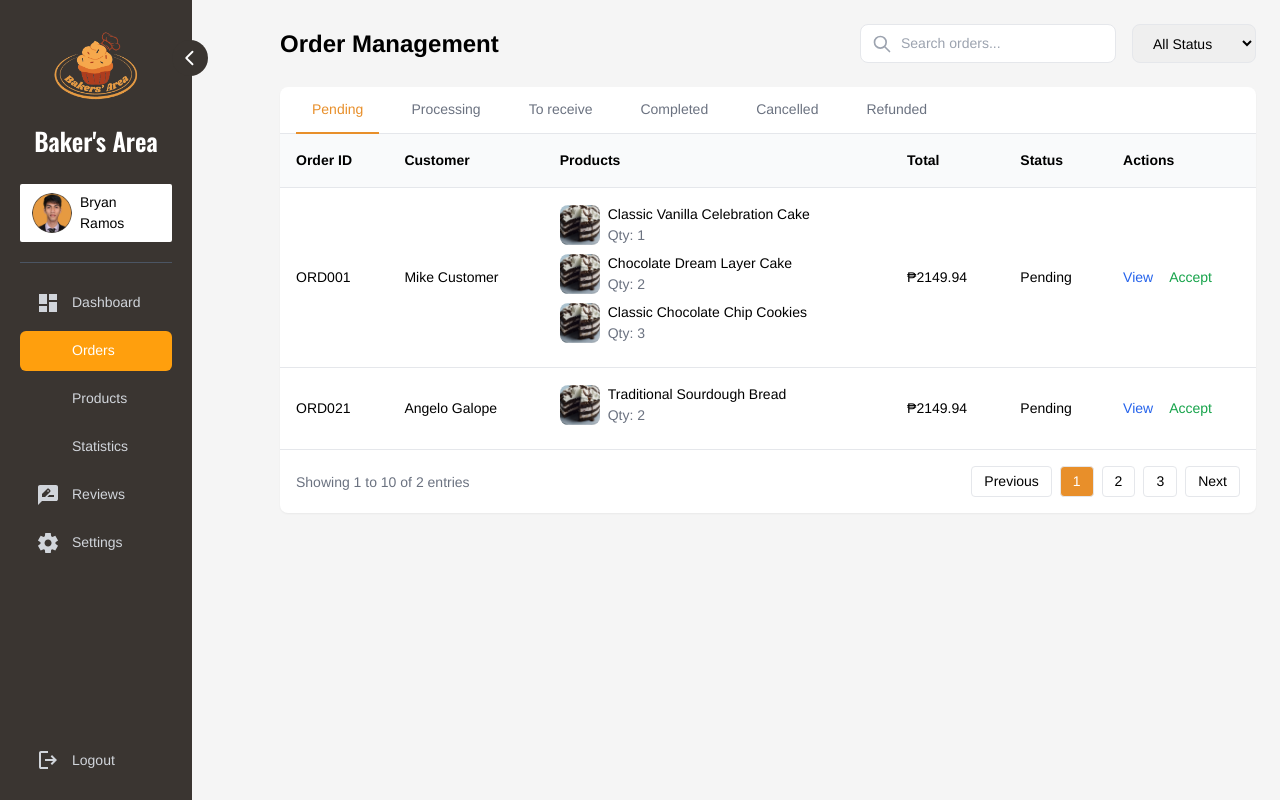
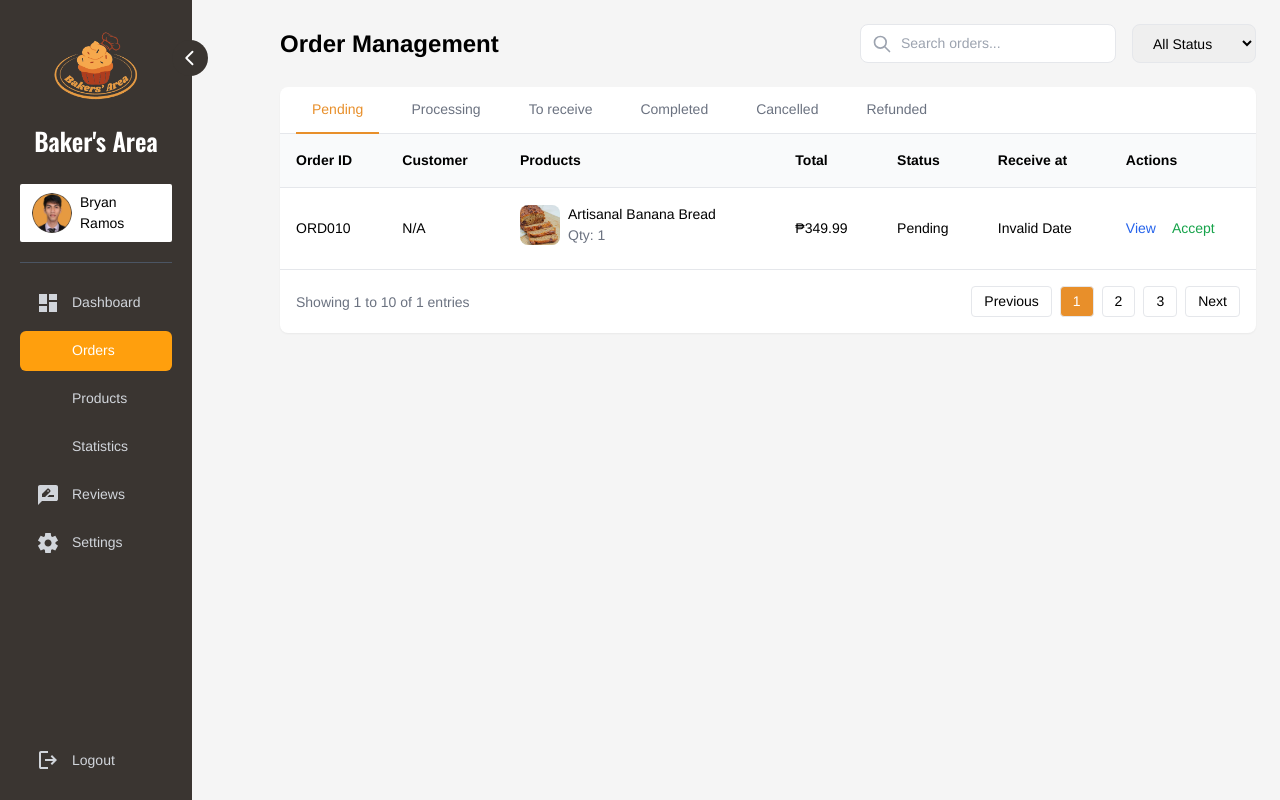
Before and after one commit to BryanIanRamos/Cake-Area, a React (Vite) app: page /dashboard/orders in a window 1280 px wide. Built offline with nearby package versions, Linux system fonts and the light colour scheme; data requests are answered from the project's data file; some icons are missing.

Commit message:
Partial use data in order page

```diff
--- a/src/components/baker/ProductModal.jsx
+++ b/src/components/baker/ProductModal.jsx
@@ -23,7 +23,7 @@ const ProductModal = ({ isOpen, onClose, order }) => {
           </div>
           <div>
             <p className="text-sm text-gray-600">Customer Name</p>
-            <p className="font-medium">{order.customer_name}</p>
+            <p className="font-medium">{order.placedAddress.fullName}</p>
           </div>
           <div>
             <p className="text-sm text-gray-600">Status</p>
@@ -33,15 +33,27 @@ const ProductModal = ({ isOpen, onClose, order }) => {
             <p className="text-sm text-gray-600">Order Date</p>
             <p className="font-medium">{new Date(order.created_at).toLocaleDateString()}</p>
           </div>
+          <div>
+            <p className="text-sm text-gray-600">Receive Date</p>
+            <p className="font-medium">{new Date(order.receiveDate).toLocaleDateString()}</p>
+          </div>
+          <div>
+            <p className="text-sm text-gray-600">Payment Status</p>
+            <p className="font-medium">{order.paymentStatus}</p>
+          </div>
         </div>
 
-        {/* Cancellation Reason - Only show for cancelled orders */}
-        {order.status === "Cancelled" && order.cancel_reason && (
-          <div className="mb-6 p-4 bg-red-50 rounded-lg border border-red-100">
-            <p className="text-sm text-gray-600 mb-1">Cancellation Reason</p>
-            <p className="text-red-600">{order.cancel_reason}</p>
+        {/* Customer Address */}
+        <div className="mb-6">
+          <h3 className="font-medium mb-2">Delivery Address</h3>
+          <div className="bg-gray-50 p-3 rounded">
+            <p>{order.placedAddress.fullName}</p>
+            <p>{order.placedAddress.phoneNumber}</p>
+            <p>{order.placedAddress.streetAddress}</p>
+            <p>{order.placedAddress.cityBarangay}</p>
+            <p>{order.placedAddress.postalCode}</p>
           </div>
-        )}
+        </div>
 
         {/* Products List */}
         <div className="mb-6">
@@ -50,28 +62,34 @@ const ProductModal = ({ isOpen, onClose, order }) => {
             {order.products.map((product, index) => (
               <div key={index} className="flex items-center gap-4 border-b pb-4">
                 <img
-                  src={order.images[0].link}
+                  src={product.images}
                   alt={product.prod_name}
                   className="w-16 h-16 rounded-lg object-cover"
                 />
                 <div className="flex-1">
                   <p className="font-medium">{product.prod_name}</p>
-                  <p className="text-sm text-gray-600">Quantity: {product.quantity}</p>
+                  <p className="text-sm text-gray-600">Quantity: {product.qty}</p>
                   <p className="text-sm text-gray-600">Price: ₱{product.price.toFixed(2)}</p>
                 </div>
                 <div className="text-right">
-                  <p className="font-medium">₱{(product.price * product.quantity).toFixed(2)}</p>
+                  <p className="font-medium">₱{(product.price * product.qty).toFixed(2)}</p>
                 </div>
               </div>
             ))}
           </div>
         </div>
 
-        {/* Order Summary */}
+        {/* Payment Information */}
         <div className="border-t pt-4">
-          <div className="flex justify-between items-center">
-            <p className="font-medium">Total Amount</p>
-            <p className="font-medium text-lg">₱{order.total_amount.toFixed(2)}</p>
+          <div className="space-y-2">
+            <div className="flex justify-between">
+              <p>Down Payment</p>
+              <p>₱{order.downPayment.toFixed(2)}</p>
+            </div>
+            <div className="flex justify-between">
+              <p>Total Amount</p>
+              <p>₱{order.total_amount.toFixed(2)}</p>
+            </div>
           </div>
         </div>
       </div>
--- a/src/pages/baker/Orders.jsx
+++ b/src/pages/baker/Orders.jsx
@@ -1,26 +1,24 @@
 import React, { useState, useEffect } from "react";
 import Sidebar from "../../components/baker/Sidebar";
-import { ordersData, updateOrder } from "../../data/orderDataTbl";
+import Toast from "../../components/baker/Toast";
 import ProductModal from "../../components/baker/ProductModal";
 import AcceptOrderModal from "../../components/baker/AcceptOrderModal";
-import Toast from "../../components/baker/Toast";
 import MarkAsDoneModal from "../../components/baker/MarkAsDoneModal";
 import MarkAsDeliveredModal from "../../components/baker/MarkAsDeliveredModal";
-import { saveToLocalStorage, loadFromLocalStorage } from "../../data/localStorage";
 import CancelOrderModal from "../../components/baker/CancelOrderModal";
 
 const Orders = () => {
+  const [orders, setOrders] = useState([]);
+  const [loading, setLoading] = useState(true);
+  const [error, setError] = useState(null);
+  const [activeTab, setActiveTab] = useState("pending");
   const [isSidebarExpanded, setIsSidebarExpanded] = useState(true);
-  const [activeTab, setActiveTab] = useState(() => {
-    return localStorage.getItem("activeOrderTab") || "pending"
-  });
   const [searchQuery, setSearchQuery] = useState("");
   const [filterStatus, setFilterStatus] = useState("all");
   const [selectedOrder, setSelectedOrder] = useState(null);
   const [isModalOpen, setIsModalOpen] = useState(false);
   const [isAcceptModalOpen, setIsAcceptModalOpen] = useState(false);
   const [selectedOrderForAccept, setSelectedOrderForAccept] = useState(null);
-  const [orders, setOrders] = useState(ordersData);
   const [toast, setToast] = useState({
     show: false,
     message: "",
@@ -33,35 +31,37 @@ const Orders = () => {
   const [isCancelModalOpen, setIsCancelModalOpen] = useState(false);
   const [selectedOrderForCancel, setSelectedOrderForCancel] = useState(null);
 
-  // Filter orders based on active tab and search query
-  const filteredOrders = orders.filter((order) => {
-    const matchesSearch = searchQuery
-      ? order.products.some(product =>
-          product.prod_name.toLowerCase().includes(searchQuery.toLowerCase())
-        ) || order.order_id.toLowerCase().includes(searchQuery.toLowerCase())
-      : true;
+  useEffect(() => {
+    setLoading(true);
+    fetch('http://localhost:3000/orders')
+      .then(response => response.json())
+      .then(data => {
+        setOrders(data);
+        setLoading(false);
+      })
+      .catch(error => {
+        console.error('Error fetching orders:', error);
+        setError(error);
+        setLoading(false);
+      });
+  }, []);
 
-    // Strict status matching based on tab
-    const statusMatch = (() => {
-      switch(activeTab) {
-        case 'pending':
-          return order.status === 'Pending';
-        case 'processing':
-          return order.status === 'Processing';
-        case 'to receive':
-          return order.status === 'To Receive';
-        case 'completed':
-          return order.status === 'Completed';
-        case 'cancelled':
-          return order.status === 'Cancelled';
-        case 'refunded':
-          return order.status === 'Refunded';
-        default:
-          return false;
-      }
-    })();
-
-    return matchesSearch && statusMatch;
+  // Filter orders based on active tab
+  const filteredOrders = orders.filter(order => {
+    switch (activeTab) {
+      case "pending":
+        return order.status === "Pending";
+      case "processing":
+        return order.status === "Processing";
+      case "to receive":
+        return order.status === "To Receive";
+      case "completed":
+        return order.status === "Completed";
+      case "cancelled":
+        return order.status === "Cancelled";
+      default:
+        return true;
+    }
   });
 
   // Save activeTab to localStorage whenever it changes
@@ -279,6 +279,14 @@ const Orders = () => {
     }
   };
 
+  if (loading) {
+    return <div className="p-4">Loading orders...</div>;
+  }
+
+  if (error) {
+    return <div className="p-4 text-red-500">Error loading orders: {error.message}</div>;
+  }
+
   return (
     <div className="flex h-screen bg-[#F5F5F5]">
       <Sidebar
@@ -363,33 +371,42 @@ const Orders = () => {
                     <th className="text-left p-4">Products</th>
                     <th className="text-left p-4">Total</th>
                     <th className="text-left p-4">Status</th>
+                    <th className="text-left p-4">Receive at</th>
                     <th className="text-left p-4">Actions</th>
                   </tr>
                 </thead>
                 <tbody>
                   {filteredOrders.map((order) => (
-                    <tr key={order.order_id} className="border-t hover:bg-gray-50">
+                    <tr key={order.id} className="border-t hover:bg-gray-50">
                       <td className="p-4">{order.order_id}</td>
-                      <td className="p-4">{order.customer_name}</td>
                       <td className="p-4">
-                        {order.products.map((product, index) => (
+                        {order.placedAddress?.fullName || 'N/A'}
+                      </td>
+                      <td className="p-4">
+                        {order.products?.map((product, index) => (
                           <div key={index} className="flex items-center gap-2 mb-2">
                             <img
-                              src={order.images[0].link}
+                              src={product.images}
                               alt={product.prod_name}
                               className="w-10 h-10 rounded-lg object-cover"
                             />
                             <div>
                               <p className="font-medium">{product.prod_name}</p>
                               <p className="text-sm text-gray-500">
-                                Qty: {product.quantity}
+                                Qty: {product.qty}
                               </p>
                             </div>
                           </div>
-                        ))}
+                        )) || 'No products'}
                       </td>
-                      <td className="p-4">₱{order.total_amount.toFixed(2)}</td>
-                      <td className="p-4">{order.status}</td>
+                      <td className="p-4">₱{order.total_amount?.toFixed(2) || '0.00'}</td>
+                      <td className="p-4">{order.status || 'Unknown'}</td>
+                      <td className="p-4">
+                        {order.receiveDate ?
+                          new Date(order.receiveDate).toLocaleDateString() :
+                          'Not set'
+                        }
+                      </td>
                       <td className="p-4">
                         {renderActionButtons(order)}
                       </td>
```
